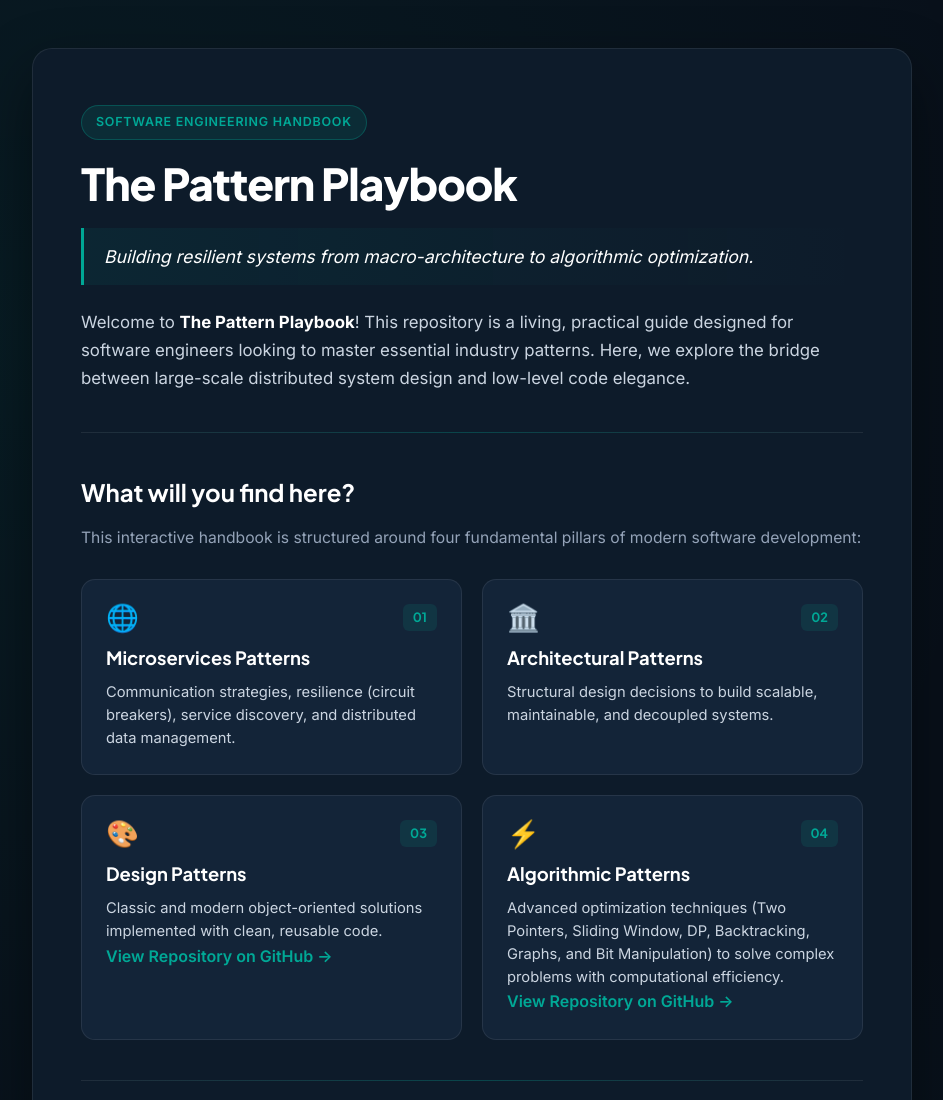
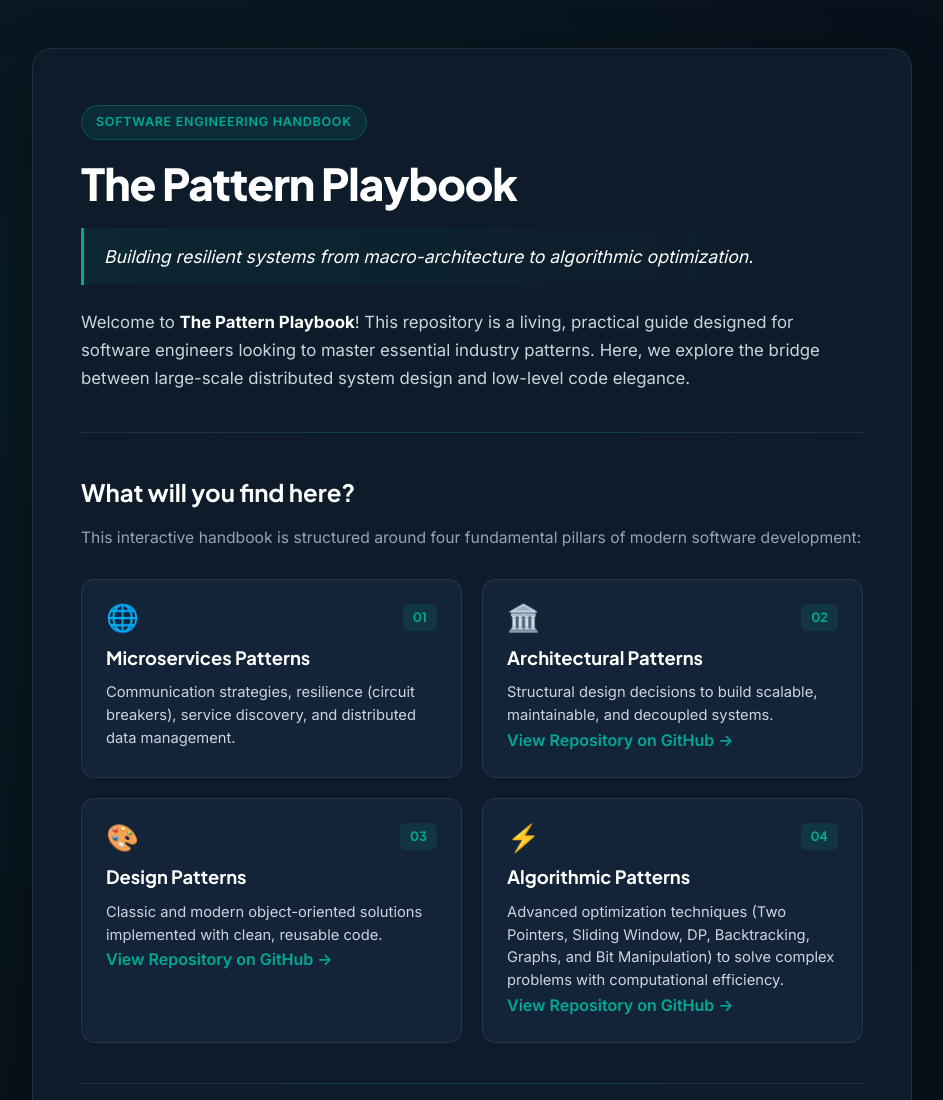
Before and after one commit to alfonsojbarroso/the-pattern-playbook, a plain HTML site: page index.html in a window 1280 px wide. Shown: the top 1100 px of the page, without its empty margins (168-1111 px from the left). Drawn offline with Linux system fonts and the light colour scheme.

Commit message:
architectural patterns

```diff
--- a/index.html
+++ b/index.html
@@ -399,6 +399,10 @@
                     <span class="pillar-title">Architectural Patterns</span>
                     <p class="pillar-desc">Structural design decisions to build scalable, maintainable, and decoupled
                         systems.</p>
+                    <a href="https://github.com/alfonsojbarroso/architectural-patterns" target="_blank"
+                        rel="noopener noreferrer" style="color: #00A896; text-decoration: none; font-weight: 600;">
+                        View Repository on GitHub →
+                    </a>
                 </li>
 
                 <li class="pillar-card">
```
